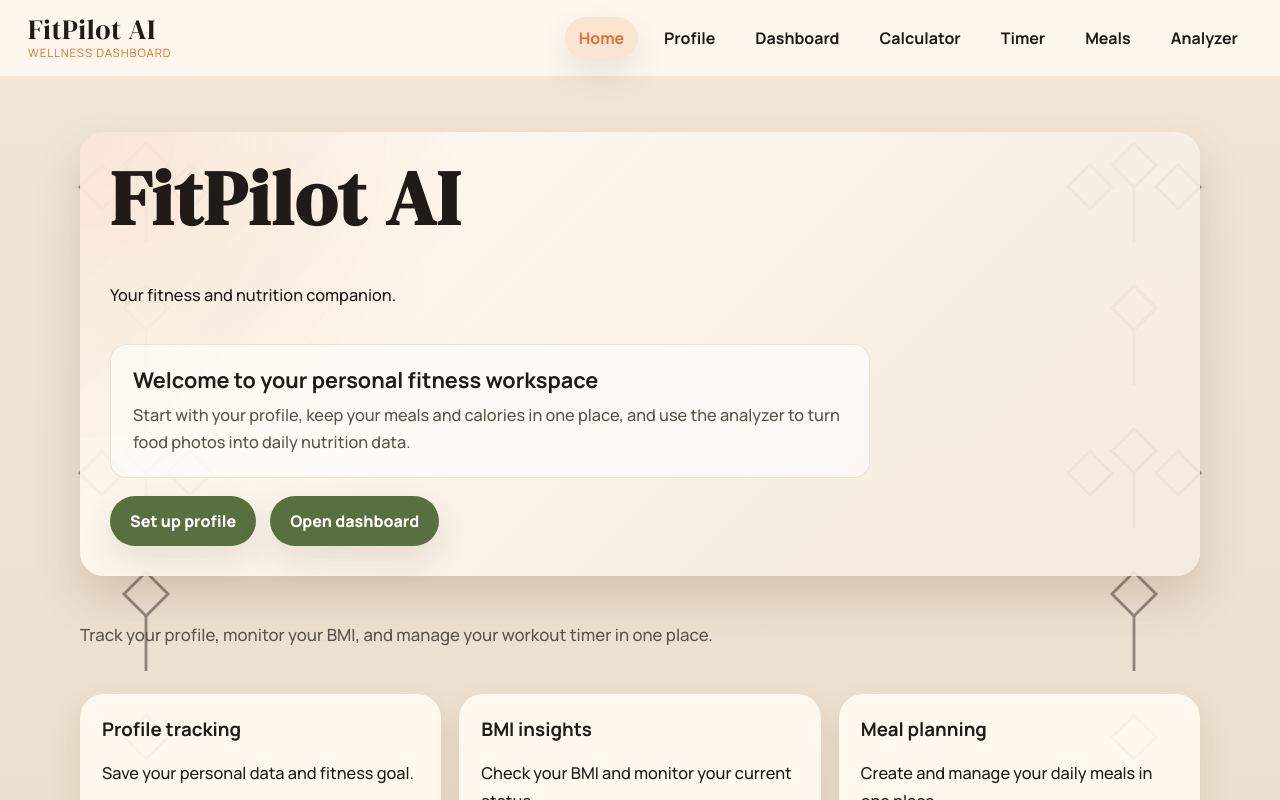
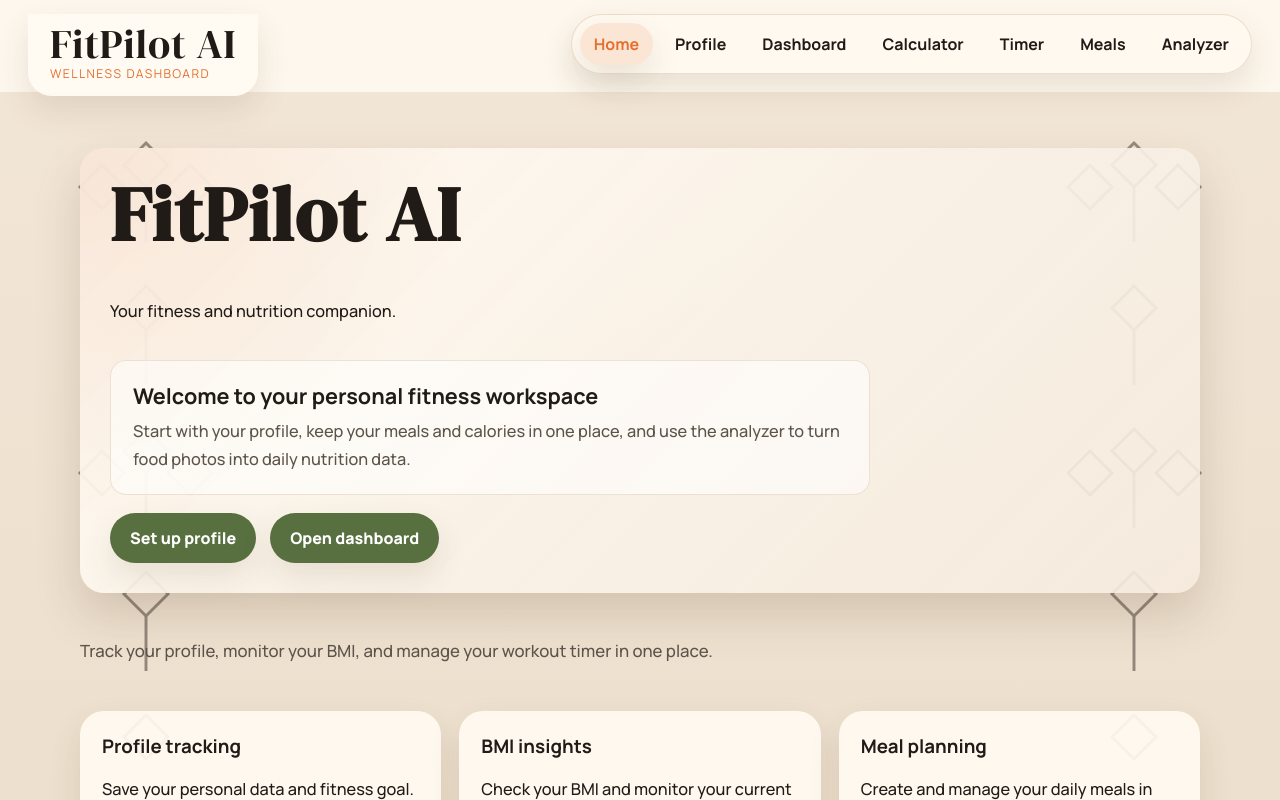
Before and after one commit to VladProtsyshyn/fitpilot-ai, a React (Vite) app: page / in a window 1280 px wide. Shown: the top 800 px of the page. Built offline with nearby package versions, Linux system fonts and the light colour scheme.

Commit message:
style: enhance header branding and navigation shell

```diff
--- a/src/components/Navigation/Navigation.css
+++ b/src/components/Navigation/Navigation.css
@@ -3,13 +3,14 @@ nav {
     top: 0;
     z-index: 10;
     display: flex;
-    align-items: center;
+    align-items: flex-start;
     justify-content: space-between;
     gap: 24px;
-    padding: 16px 28px;
+    padding: 14px 28px 18px;
     background-color: rgba(255, 250, 242, 0.82);
     border-bottom: 1px solid var(--color-border);
     backdrop-filter: blur(14px);
+    overflow: visible;
 }
 
 .nav-brand {
@@ -17,20 +18,28 @@ nav {
     flex-direction: column;
     gap: 2px;
     flex-shrink: 0;
+    padding: 12px 22px 14px;
+    background-color: rgba(255, 250, 242, 0.96);
+    border: 1px solid var(--color-border);
+    border-radius: 0 0 var(--radius-lg) var(--radius-lg);
+    box-shadow: var(--shadow-soft);
+    margin-bottom: -26px;
+    position: relative;
+    z-index: 2;
 }
 
 .nav-brand p {
     margin: 0;
     font-family: 'DM Serif Display', serif;
-    font-size: 1.75rem;
-    line-height: 0.95;
+    font-size: 2.55rem;
+    line-height: 0.9;
     letter-spacing: 0.02em;
     color: var(--color-text);
 }
 
 .nav-brand span {
-    font-size: 0.72rem;
-    letter-spacing: 0.08em;
+    font-size: 0.76rem;
+    letter-spacing: 0.12em;
     text-transform: uppercase;
     color: var(--color-accent);
 }
@@ -39,10 +48,14 @@ nav {
     display: flex;
     flex-wrap: wrap;
     justify-content: flex-end;
-    gap: 12px;
+    gap: 8px;
     margin: 0;
-    padding: 0;
+    padding: 8px;
     list-style: none;
+    background-color: rgba(255, 250, 242, 0.72);
+    border: 1px solid rgba(234, 219, 199, 0.9);
+    border-radius: 999px;
+    box-shadow: var(--shadow-soft);
 }
 
 nav a {
```
